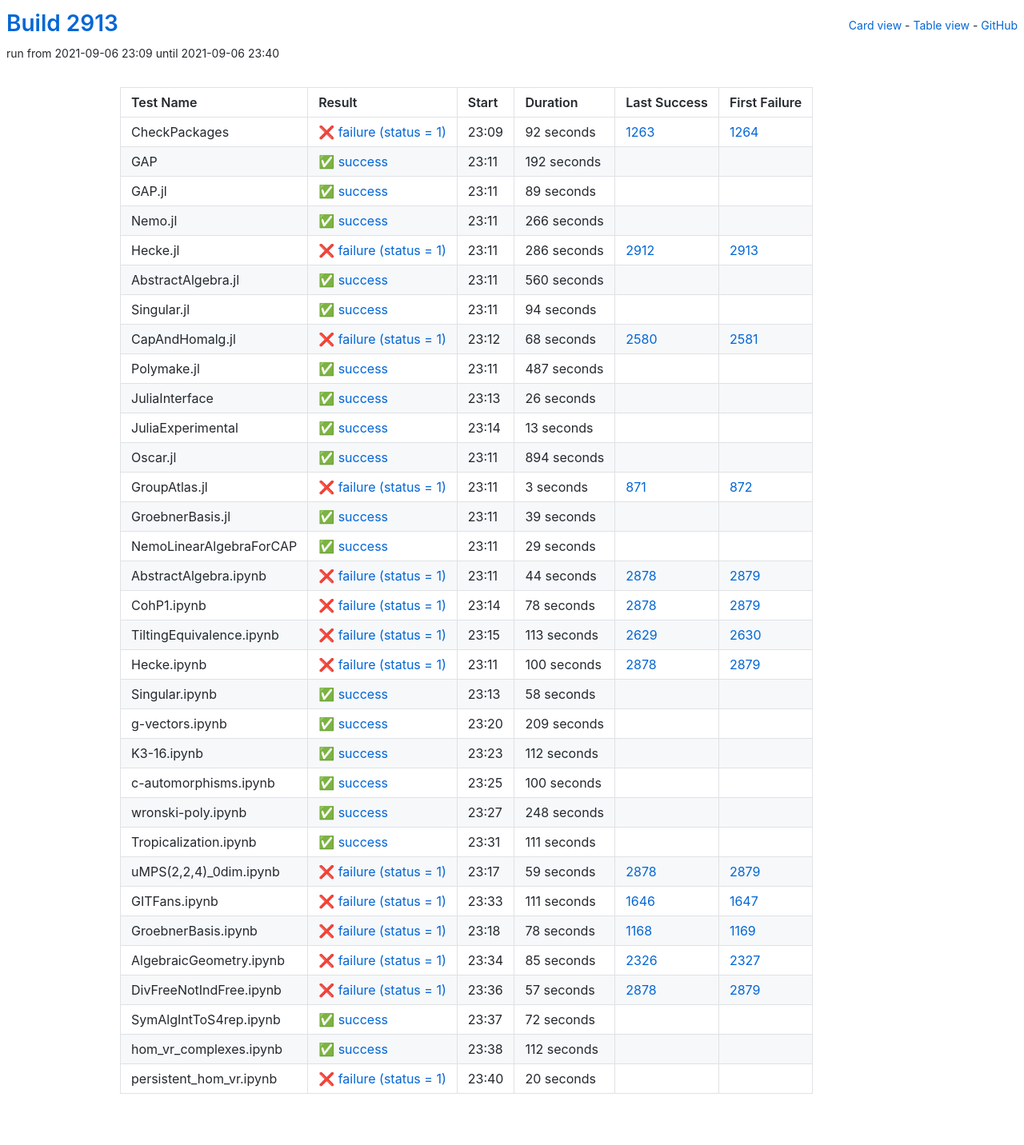
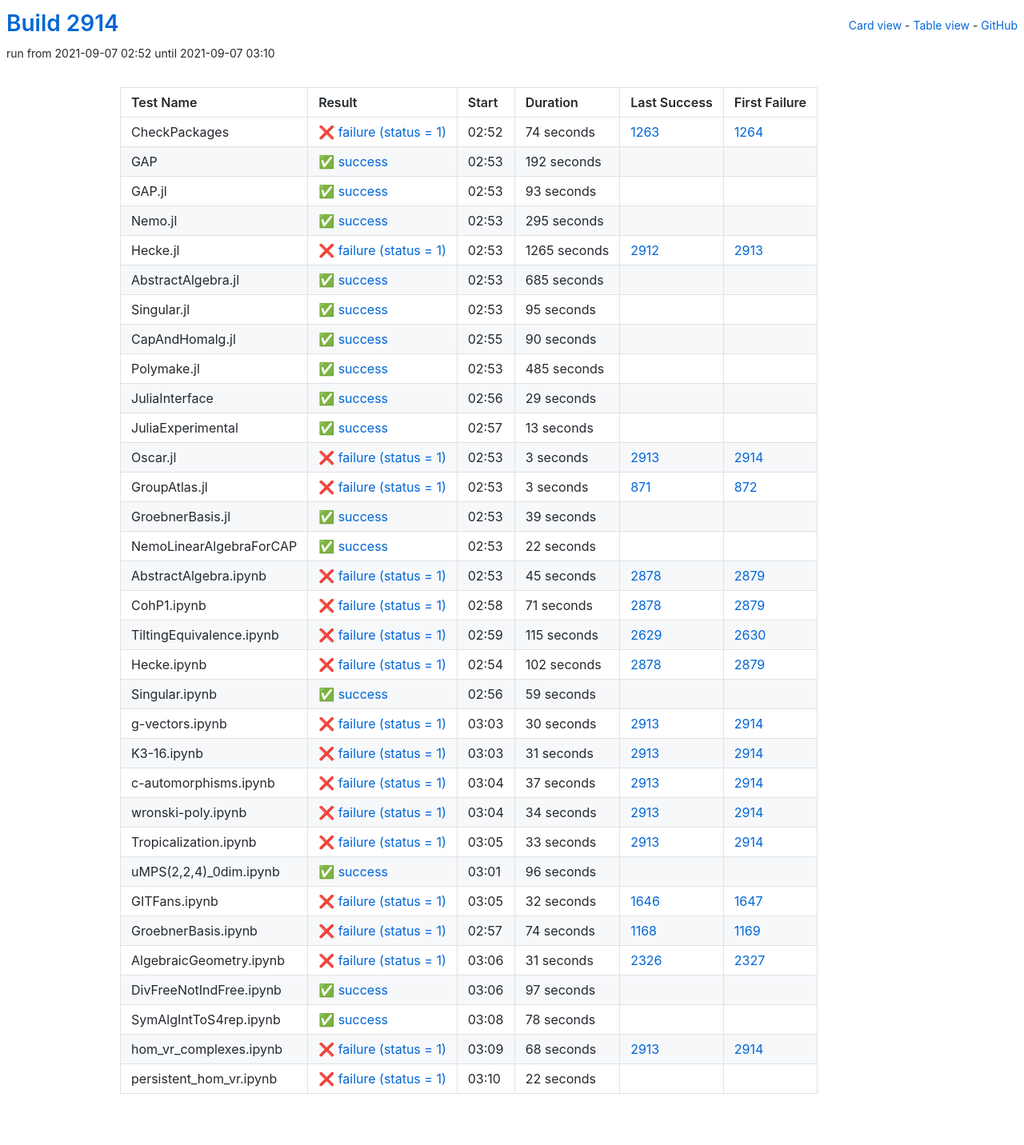
Before and after one commit to oscar-system/oscar-ci-status-stable, a Jekyll site: the page built from table.html, in a window 1280 px wide. Shown: the whole page at 80% size. Built offline with Jekyll 4.4.1, drawn with Linux system fonts in a browser that asks for light colours.

Commit message:
Build #2914

```diff
--- a/_data/ci.yml
+++ b/_data/ci.yml
@@ -1,6 +1,6 @@
 ---
-build: 2913
-build_url: https://oscarci.mathematik.uni-kl.de/job/oscar-stable/2913/
+build: 2914
+build_url: https://oscarci.mathematik.uni-kl.de/job/oscar-stable/2914/
 job: oscar-stable
 organization: oscar-system
 repo: oscar-ci-status-stable
@@ -8,20 +8,20 @@ repourl: https://github.com/oscar-system/oscar-ci-status-stable
 tests:
 - name: CheckPackages
   id: checkpackages
-  log: https://oscarci.mathematik.uni-kl.de/job/oscar-stable/2913/artifact/logs/build-2913/CheckPackages.log
-  start: 2021-09-06 23:09
+  log: https://oscarci.mathematik.uni-kl.de/job/oscar-stable/2914/artifact/logs/build-2914/CheckPackages.log
+  start: 2021-09-07 02:52
   success: false
   exitcode: 1
   status: failure
-  duration: 92
+  duration: 74
   last_success: 1263
   last_success_url: https://oscarci.mathematik.uni-kl.de/job/oscar-stable/1263/
   first_failure: 1264
   first_failure_url: https://oscarci.mathematik.uni-kl.de/job/oscar-stable/1264/
 - name: GAP
   id: gap
-  log: https://oscarci.mathematik.uni-kl.de/job/oscar-stable/2913/artifact/logs/build-2913/GAP.log
-  start: 2021-09-06 23:11
+  log: https://oscarci.mathematik.uni-kl.de/job/oscar-stable/2914/artifact/logs/build-2914/GAP.log
+  start: 2021-09-07 02:53
   success: true
   exitcode: 0
   status: success
@@ -32,104 +32,104 @@ tests:
   first_failure_url:
 - name: GAP.jl
   id: gap-jl
-  log: https://oscarci.mathematik.uni-kl.de/job/oscar-stable/2913/artifact/logs/build-2913/GAP.jl.log
-  start: 2021-09-06 23:11
+  log: https://oscarci.mathematik.uni-kl.de/job/oscar-stable/2914/artifact/logs/build-2914/GAP.jl.log
+  start: 2021-09-07 02:53
   success: true
   exitcode: 0
   status: success
-  duration: 89
+  duration: 93
   last_success: false
   last_success_url:
   first_failure: false
   first_failure_url:
 - name: Nemo.jl
   id: nemo-jl
-  log: https://oscarci.mathematik.uni-kl.de/job/oscar-stable/2913/artifact/logs/build-2913/Nemo.jl.log
-  start: 2021-09-06 23:11
+  log: https://oscarci.mathematik.uni-kl.de/job/oscar-stable/2914/artifact/logs/build-2914/Nemo.jl.log
+  start: 2021-09-07 02:53
   success: true
   exitcode: 0
   status: success
-  duration: 266
+  duration: 295
   last_success: false
   last_success_url:
   first_failure: false
   first_failure_url:
 - name: Hecke.jl
   id: hecke-jl
-  log: https://oscarci.mathematik.uni-kl.de/job/oscar-stable/2913/artifact/logs/build-2913/Hecke.jl.log
-  start: 2021-09-06 23:11
+  log: https://oscarci.mathematik.uni-kl.de/job/oscar-stable/2914/artifact/logs/build-2914/Hecke.jl.log
+  start: 2021-09-07 02:53
   success: false
   exitcode: 1
   status: failure
-  duration: 286
+  duration: 1265
   last_success: 2912
   last_success_url: https://oscarci.mathematik.uni-kl.de/job/oscar-stable/2912/
   first_failure: 2913
   first_failure_url: https://oscarci.mathematik.uni-kl.de/job/oscar-stable/2913/
 - name: AbstractAlgebra.jl
   id: abstractalgebra-jl
-  log: https://oscarci.mathematik.uni-kl.de/job/oscar-stable/2913/artifact/logs/build-2913/AbstractAlgebra.jl.log
-  start: 2021-09-06 23:11
+  log: https://oscarci.mathematik.uni-kl.de/job/oscar-stable/2914/artifact/logs/build-2914/AbstractAlgebra.jl.log
+  start: 2021-09-07 02:53
   success: true
   exitcode: 0
   status: success
-  duration: 560
+  duration: 685
   last_success: false
   last_success_url:
   first_failure: false
   first_failure_url:
 - name: Singular.jl
   id: singular-jl
-  log: https://oscarci.mathematik.uni-kl.de/job/oscar-stable/2913/artifact/logs/build-2913/Singular.jl.log
-  start: 2021-09-06 23:11
+  log: https://oscarci.mathematik.uni-kl.de/job/oscar-stable/2914/artifact/logs/build-2914/Singular.jl.log
+  start: 2021-09-07 02:53
   success: true
   exitcode: 0
   status: success
-  duration: 94
+  duration: 95
   last_success: false
   last_success_url:
   first_failure: false
   first_failure_url:
 - name: CapAndHomalg.jl
   id: capandhomalg-jl
-  log: https://oscarci.mathematik.uni-kl.de/job/oscar-stable/2913/artifact/logs/build-2913/CapAndHomalg.jl.log
-  start: 2021-09-06 23:12
-  success: false
-  exitcode: 1
-  status: failure
-  duration: 68
-  last_success: 2580
-  last_success_url: https://oscarci.mathematik.uni-kl.de/job/oscar-stable/2580/
-  first_failure: 2581
-  first_failure_url: https://oscarci.mathematik.uni-kl.de/job/oscar-stable/2581/
-- name: Polymake.jl
-  id: polymake-jl
-  log: https://oscarci.mathematik.uni-kl.de/job/oscar-stable/2913/artifact/logs/build-2913/Polymake.jl.log
-  start: 2021-09-06 23:11
+  log: https://oscarci.mathematik.uni-kl.de/job/oscar-stable/2914/artifact/logs/build-2914/CapAndHomalg.jl.log
+  start: 2021-09-07 02:55
   success: true
   exitcode: 0
   status: success
-  duration: 487
+  duration: 90
+  last_success: false
+  last_success_url:
+  first_failure: false
+  first_failure_url:
+- name: Polymake.jl
+  id: polymake-jl
+  log: https://oscarci.mathematik.uni-kl.de/job/oscar-stable/2914/artifact/logs/build-2914/Polymake.jl.log
+  start: 2021-09-07 02:53
+  success: true
+  exitcode: 0
+  status: success
+  duration: 485
   last_success: false
   last_success_url:
   first_failure: false
   first_failure_url:
 - name: JuliaInterface
   id: juliainterface
-  log: https://oscarci.mathematik.uni-kl.de/job/oscar-stable/2913/artifact/logs/build-2913/JuliaInterface.log
-  start: 2021-09-06 23:13
+  log: https://oscarci.mathematik.uni-kl.de/job/oscar-stable/2914/artifact/logs/build-2914/JuliaInterface.log
+  start: 2021-09-07 02:56
   success: true
   exitcode: 0
   status: success
-  duration: 26
+  duration: 29
   last_success: false
   last_success_url:
   first_failure: false
   first_failure_url:
 - name: JuliaExperimental
   id: juliaexperimental
-  log: https://oscarci.mathematik.uni-kl.de/job/oscar-stable/2913/artifact/logs/build-2913/JuliaExperimental.log
-  start: 2021-09-06 23:14
+  log: https://oscarci.mathematik.uni-kl.de/job/oscar-stable/2914/artifact/logs/build-2914/JuliaExperimental.log
+  start: 2021-09-07 02:57
   success: true
   exitcode: 0
   status: success
@@ -140,20 +140,20 @@ tests:
   first_failure_url:
 - name: Oscar.jl
   id: oscar-jl
-  log: https://oscarci.mathematik.uni-kl.de/job/oscar-stable/2913/artifact/logs/build-2913/Oscar.jl.log
-  start: 2021-09-06 23:11
-  success: true
-  exitcode: 0
-  status: success
-  duration: 894
-  last_success: false
-  last_success_url:
-  first_failure: false
-  first_failure_url:
+  log: https://oscarci.mathematik.uni-kl.de/job/oscar-stable/2914/artifact/logs/build-2914/Oscar.jl.log
+  start: 2021-09-07 02:53
+  success: false
+  exitcode: 1
+  status: failure
+  duration: 3
+  last_success: 2913
+  last_success_url: https://oscarci.mathematik.uni-kl.de/job/oscar-stable/2913/
+  first_failure: 2914
+  first_failure_url: https://oscarci.mathematik.uni-kl.de/job/oscar-stable/2914/
 - name: GroupAtlas.jl
   id: groupatlas-jl
-  log: https://oscarci.mathematik.uni-kl.de/job/oscar-stable/2913/artifact/logs/build-2913/GroupAtlas.jl.log
-  start: 2021-09-06 23:11
+  log: https://oscarci.mathematik.uni-kl.de/job/oscar-stable/2914/artifact/logs/build-2914/GroupAtlas.jl.log
+  start: 2021-09-07 02:53
   success: false
   exitcode: 1
   status: failure
@@ -164,8 +164,8 @@ tests:
   first_failure_url: https://oscarci.mathematik.uni-kl.de/job/oscar-stable/872/
 - name: GroebnerBasis.jl
   id: groebnerbasis-jl
-  log: https://oscarci.mathematik.uni-kl.de/job/oscar-stable/2913/artifact/logs/build-2913/GroebnerBasis.jl.log
-  start: 2021-09-06 23:11
+  log: https://oscarci.mathematik.uni-kl.de/job/oscar-stable/2914/artifact/logs/build-2914/GroebnerBasis.jl.log
+  start: 2021-09-07 02:53
   success: true
   exitcode: 0
   status: success
@@ -176,229 +176,229 @@ tests:
   first_failure_url:
 - name: NemoLinearAlgebraForCAP
   id: nemolinearalgebraforcap
-  log: https://oscarci.mathematik.uni-kl.de/job/oscar-stable/2913/artifact/logs/build-2913/NemoLinearAlgebraForCAP.log
-  start: 2021-09-06 23:11
+  log: https://oscarci.mathematik.uni-kl.de/job/oscar-stable/2914/artifact/logs/build-2914/NemoLinearAlgebraForCAP.log
+  start: 2021-09-07 02:53
   success: true
   exitcode: 0
   status: success
-  duration: 29
+  duration: 22
   last_success: false
   last_success_url:
   first_failure: false
   first_failure_url:
 - name: AbstractAlgebra.ipynb
   id: abstractalgebra-ipynb
-  log: https://oscarci.mathematik.uni-kl.de/job/oscar-stable/2913/artifact/logs/build-2913/AbstractAlgebra.ipynb.log
-  start: 2021-09-06 23:11
+  log: https://oscarci.mathematik.uni-kl.de/job/oscar-stable/2914/artifact/logs/build-2914/AbstractAlgebra.ipynb.log
+  start: 2021-09-07 02:53
   success: false
   exitcode: 1
   status: failure
-  duration: 44
+  duration: 45
   last_success: 2878
   last_success_url: https://oscarci.mathematik.uni-kl.de/job/oscar-stable/2878/
   first_failure: 2879
   first_failure_url: https://oscarci.mathematik.uni-kl.de/job/oscar-stable/2879/
 - name: CohP1.ipynb
   id: cohp1-ipynb
-  log: https://oscarci.mathematik.uni-kl.de/job/oscar-stable/2913/artifact/logs/build-2913/CohP1.ipynb.log
-  start: 2021-09-06 23:14
+  log: https://oscarci.mathematik.uni-kl.de/job/oscar-stable/2914/artifact/logs/build-2914/CohP1.ipynb.log
+  start: 2021-09-07 02:58
   success: false
   exitcode: 1
   status: failure
-  duration: 78
+  duration: 71
   last_success: 2878
   last_success_url: https://oscarci.mathematik.uni-kl.de/job/oscar-stable/2878/
   first_failure: 2879
   first_failure_url: https://oscarci.mathematik.uni-kl.de/job/oscar-stable/2879/
 - name: TiltingEquivalence.ipynb
   id: tiltingequivalence-ipynb
-  log: https://oscarci.mathematik.uni-kl.de/job/oscar-stable/2913/artifact/logs/build-2913/TiltingEquivalence.ipynb.log
-  start: 2021-09-06 23:15
+  log: https://oscarci.mathematik.uni-kl.de/job/oscar-stable/2914/artifact/logs/build-2914/TiltingEquivalence.ipynb.log
+  start: 2021-09-07 02:59
   success: false
   exitcode: 1
   status: failure
-  duration: 113
+  duration: 115
   last_success: 2629
   last_success_url: https://oscarci.mathematik.uni-kl.de/job/oscar-stable/2629/
   first_failure: 2630
   first_failure_url: https://oscarci.mathematik.uni-kl.de/job/oscar-stable/2630/
 - name: Hecke.ipynb
   id: hecke-ipynb
-  log: https://oscarci.mathematik.uni-kl.de/job/oscar-stable/2913/artifact/logs/build-2913/Hecke.ipynb.log
-  start: 2021-09-06 23:11
+  log: https://oscarci.mathematik.uni-kl.de/job/oscar-stable/2914/artifact/logs/build-2914/Hecke.ipynb.log
+  start: 2021-09-07 02:54
   success: false
   exitcode: 1
   status: failure
-  duration: 100
+  duration: 102
   last_success: 2878
   last_success_url: https://oscarci.mathematik.uni-kl.de/job/oscar-stable/2878/
   first_failure: 2879
   first_failure_url: https://oscarci.mathematik.uni-kl.de/job/oscar-stable/2879/
 - name: Singular.ipynb
   id: singular-ipynb
-  log: https://oscarci.mathematik.uni-kl.de/job/oscar-stable/2913/artifact/logs/build-2913/Singular.ipynb.log
-  start: 2021-09-06 23:13
+  log: https://oscarci.mathematik.uni-kl.de/job/oscar-stable/2914/artifact/logs/build-2914/Singular.ipynb.log
+  start: 2021-09-07 02:56
   success: true
   exitcode: 0
   status: success
-  duration: 58
+  duration: 59
   last_success: false
   last_success_url:
   first_failure: false
   first_failure_url:
 - name: g-vectors.ipynb
   id: g-vectors-ipynb
-  log: https://oscarci.mathematik.uni-kl.de/job/oscar-stable/2913/artifact/logs/build-2913/g-vectors.ipynb.log
-  start: 2021-09-06 23:20
+  log: https://oscarci.mathematik.uni-kl.de/job/oscar-stable/2914/artifact/logs/build-2914/g-vectors.ipynb.log
+  start: 2021-09-07 03:03
+  success: false
+  exitcode: 1
+  status: failure
+  duration: 30
+  last_success: 2913
+  last_success_url: https://oscarci.mathematik.uni-kl.de/job/oscar-stable/2913/
+  first_failure: 2914
+  first_failure_url: https://oscarci.mathematik.uni-kl.de/job/oscar-stable/2914/
+- name: K3-16.ipynb
+  id: k3-16-ipynb
+  log: https://oscarci.mathematik.uni-kl.de/job/oscar-stable/2914/artifact/logs/build-2914/K3-16.ipynb.log
+  start: 2021-09-07 03:03
+  success: false
+  exitcode: 1
+  status: failure
+  duration: 31
+  last_success: 2913
+  last_success_url: https://oscarci.mathematik.uni-kl.de/job/oscar-stable/2913/
+  first_failure: 2914
+  first_failure_url: https://oscarci.mathematik.uni-kl.de/job/oscar-stable/2914/
+- name: c-automorphisms.ipynb
+  id: c-automorphisms-ipynb
+  log: https://oscarci.mathematik.uni-kl.de/job/oscar-stable/2914/artifact/logs/build-2914/c-automorphisms.ipynb.log
+  start: 2021-09-07 03:04
+  success: false
+  exitcode: 1
+  status: failure
+  duration: 37
+  last_success: 2913
+  last_success_url: https://oscarci.mathematik.uni-kl.de/job/oscar-stable/2913/
+  first_failure: 2914
+  first_failure_url: https://oscarci.mathematik.uni-kl.de/job/oscar-stable/2914/
+- name: wronski-poly.ipynb
+  id: wronski-poly-ipynb
+  log: https://oscarci.mathematik.uni-kl.de/job/oscar-stable/2914/artifact/logs/build-2914/wronski-poly.ipynb.log
+  start: 2021-09-07 03:04
+  success: false
+  exitcode: 1
+  status: failure
+  duration: 34
+  last_success: 2913
+  last_success_url: https://oscarci.mathematik.uni-kl.de/job/oscar-stable/2913/
+  first_failure: 2914
+  first_failure_url: https://oscarci.mathematik.uni-kl.de/job/oscar-stable/2914/
+- name: Tropicalization.ipynb
+  id: tropicalization-ipynb
+  log: https://oscarci.mathematik.uni-kl.de/job/oscar-stable/2914/artifact/logs/build-2914/Tropicalization.ipynb.log
+  start: 2021-09-07 03:05
+  success: false
+  exitcode: 1
+  status: failure
+  duration: 33
+  last_success: 2913
+  last_success_url: https://oscarci.mathematik.uni-kl.de/job/oscar-stable/2913/
+  first_failure: 2914
+  first_failure_url: https://oscarci.mathematik.uni-kl.de/job/oscar-stable/2914/
+- name: uMPS(2,2,4)_0dim.ipynb
+  id: umps-2-2-4-0dim-ipynb
+  log: https://oscarci.mathematik.uni-kl.de/job/oscar-stable/2914/artifact/logs/build-2914/uMPS-2-2-4-_0dim.ipynb.log
+  start: 2021-09-07 03:01
   success: true
   exitcode: 0
   status: success
-  duration: 209
+  duration: 96
   last_success: false
   last_success_url:
   first_failure: false
   first_failure_url:
-- name: K3-16.ipynb
-  id: k3-16-ipynb
-  log: https://oscarci.mathematik.uni-kl.de/job/oscar-stable/2913/artifact/logs/build-2913/K3-16.ipynb.log
-  start: 2021-09-06 23:23
-  success: true
-  exitcode: 0
-  status: success
-  duration: 112
-  last_success: false
-  last_success_url:
-  first_failure: false
-  first_failure_url:
-- name: c-automorphisms.ipynb
-  id: c-automorphisms-ipynb
-  log: https://oscarci.mathematik.uni-kl.de/job/oscar-stable/2913/artifact/logs/build-2913/c-automorphisms.ipynb.log
-  start: 2021-09-06 23:25
-  success: true
-  exitcode: 0
-  status: success
-  duration: 100
-  last_success: false
-  last_success_url:
-  first_failure: false
-  first_failure_url:
-- name: wronski-poly.ipynb
-  id: wronski-poly-ipynb
-  log: https://oscarci.mathematik.uni-kl.de/job/oscar-stable/2913/artifact/logs/build-2913/wronski-poly.ipynb.log
-  start: 2021-09-06 23:27
-  success: true
-  exitcode: 0
-  status: success
-  duration: 248
-  last_success: false
-  last_success_url:
-  first_failure: false
-  first_failure_url:
-- name: Tropicalization.ipynb
-  id: tropicalization-ipynb
-  log: https://oscarci.mathematik.uni-kl.de/job/oscar-stable/2913/artifact/logs/build-2913/Tropicalization.ipynb.log
-  start: 2021-09-06 23:31
-  success: true
-  exitcode: 0
-  status: success
-  duration: 111
-  last_success: false
-  last_success_url:
-  first_failure: false
-  first_failure_url:
-- name: uMPS(2,2,4)_0dim.ipynb
-  id: umps-2-2-4-0dim-ipynb
-  log: https://oscarci.mathematik.uni-kl.de/job/oscar-stable/2913/artifact/logs/build-2913/uMPS-2-2-4-_0dim.ipynb.log
-  start: 2021-09-06 23:17
+- name: GITFans.ipynb
+  id: gitfans-ipynb
+  log: https://oscarci.mathematik.uni-kl.de/job/oscar-stable/2914/artifact/logs/build-2914/GITFans.ipynb.log
+  start: 2021-09-07 03:05
   success: false
   exitcode: 1
   status: failure
-  duration: 59
-  last_success: 2878
-  last_success_url: https://oscarci.mathematik.uni-kl.de/job/oscar-stable/2878/
-  first_failure: 2879
-  first_failure_url: https://oscarci.mathematik.uni-kl.de/job/oscar-stable/2879/
-- name: GITFans.ipynb
-  id: gitfans-ipynb
-  log: https://oscarci.mathematik.uni-kl.de/job/oscar-stable/2913/artifact/logs/build-2913/GITFans.ipynb.log
-  start: 2021-09-06 23:33
-  success: false
-  exitcode: 1
-  status: failure
-  duration: 111
+  duration: 32
   last_success: 1646
   last_success_url: https://oscarci.mathematik.uni-kl.de/job/oscar-stable/1646/
   first_failure: 1647
   first_failure_url: https://oscarci.mathematik.uni-kl.de/job/oscar-stable/1647/
 - name: GroebnerBasis.ipynb
   id: groebnerbasis-ipynb
-  log: https://oscarci.mathematik.uni-kl.de/job/oscar-stable/2913/artifact/logs/build-2913/GroebnerBasis.ipynb.log
-  start: 2021-09-06 23:18
+  log: https://oscarci.mathematik.uni-kl.de/job/oscar-stable/2914/artifact/logs/build-2914/GroebnerBasis.ipynb.log
+  start: 2021-09-07 02:57
   success: false
   exitcode: 1
   status: failure
-  duration: 78
+  duration: 74
   last_success: 1168
   last_success_url: https://oscarci.mathematik.uni-kl.de/job/oscar-stable/1168/
   first_failure: 1169
   first_failure_url: https://oscarci.mathematik.uni-kl.de/job/oscar-stable/1169/
 - name: AlgebraicGeometry.ipynb
   id: algebraicgeometry-ipynb
-  log: https://oscarci.mathematik.uni-kl.de/job/oscar-stable/2913/artifact/logs/build-2913/AlgebraicGeometry.ipynb.log
-  start: 2021-09-06 23:34
+  log: https://oscarci.mathematik.uni-kl.de/job/oscar-stable/2914/artifact/logs/build-2914/AlgebraicGeometry.ipynb.log
+  start: 2021-09-07 03:06
   success: false
   exitcode: 1
   status: failure
-  duration: 85
+  duration: 31
   last_success: 2326
   last_success_url: https://oscarci.mathematik.uni-kl.de/job/oscar-stable/2326/
   first_failure: 2327
   first_failure_url: https://oscarci.mathematik.uni-kl.de/job/oscar-stable/2327/
 - name: DivFreeNotIndFree.ipynb
   id: divfreenotindfree-ipynb
-  log: https://oscarci.mathematik.uni-kl.de/job/oscar-stable/2913/artifact/logs/build-2913/DivFreeNotIndFree.ipynb.log
-  start: 2021-09-06 23:36
-  success: false
-  exitcode: 1
-  status: failure
-  duration: 57
-  last_success: 2878
-  last_success_url: https://oscarci.mathematik.uni-kl.de/job/oscar-stable/2878/
-  first_failure: 2879
-  first_failure_url: https://oscarci.mathematik.uni-kl.de/job/oscar-stable/2879/
-- name: SymAlgIntToS4rep.ipynb
-  id: symalginttos4rep-ipynb
-  log: https://oscarci.mathematik.uni-kl.de/job/oscar-stable/2913/artifact/logs/build-2913/SymAlgIntToS4rep.ipynb.log
-  start: 2021-09-06 23:37
+  log: https://oscarci.mathematik.uni-kl.de/job/oscar-stable/2914/artifact/logs/build-2914/DivFreeNotIndFree.ipynb.log
+  start: 2021-09-07 03:06
   success: true
   exitcode: 0
   status: success
-  duration: 72
+  duration: 97
+  last_success: false
+  last_success_url:
+  first_failure: false
+  first_failure_url:
+- name: SymAlgIntToS4rep.ipynb
+  id: symalginttos4rep-ipynb
+  log: https://oscarci.mathematik.uni-kl.de/job/oscar-stable/2914/artifact/logs/build-2914/SymAlgIntToS4rep.ipynb.log
+  start: 2021-09-07 03:08
+  success: true
+  exitcode: 0
+  status: success
+  duration: 78
   last_success: false
   last_success_url:
   first_failure: false
   first_failure_url:
 - name: hom_vr_complexes.ipynb
   id: hom-vr-complexes-ipynb
-  log: https://oscarci.mathematik.uni-kl.de/job/oscar-stable/2913/artifact/logs/build-2913/hom_vr_complexes.ipynb.log
-  start: 2021-09-06 23:38
-  success: true
-  exitcode: 0
-  status: success
-  duration: 112
+  log: https://oscarci.mathematik.uni-kl.de/job/oscar-stable/2914/artifact/logs/build-2914/hom_vr_complexes.ipynb.log
+  start: 2021-09-07 03:09
+  success: false
+  exitcode: 1
+  status: failure
+  duration: 68
+  last_success: 2913
+  last_success_url: https://oscarci.mathematik.uni-kl.de/job/oscar-stable/2913/
+  first_failure: 2914
+  first_failure_url: https://oscarci.mathematik.uni-kl.de/job/oscar-stable/2914/
+- name: persistent_hom_vr.ipynb
+  id: persistent-hom-vr-ipynb
+  log: https://oscarci.mathematik.uni-kl.de/job/oscar-stable/2914/artifact/logs/build-2914/persistent_hom_vr.ipynb.log
+  start: 2021-09-07 03:10
+  success: false
+  exitcode: 1
+  status: failure
+  duration: 22
   last_success: false
   last_success_url:
   first_failure: false
   first_failure_url:
-- name: persistent_hom_vr.ipynb
-  id: persistent-hom-vr-ipynb
-  log: https://oscarci.mathematik.uni-kl.de/job/oscar-stable/2913/artifact/logs/build-2913/persistent_hom_vr.ipynb.log
-  start: 2021-09-06 23:40
-  success: false
-  exitcode: 1
-  status: failure
-  duration: 20
-  last_success: false
-  last_success_url:
-  first_failure: false
-  first_failure_url:
```
Also changed, not shown: README.md.
